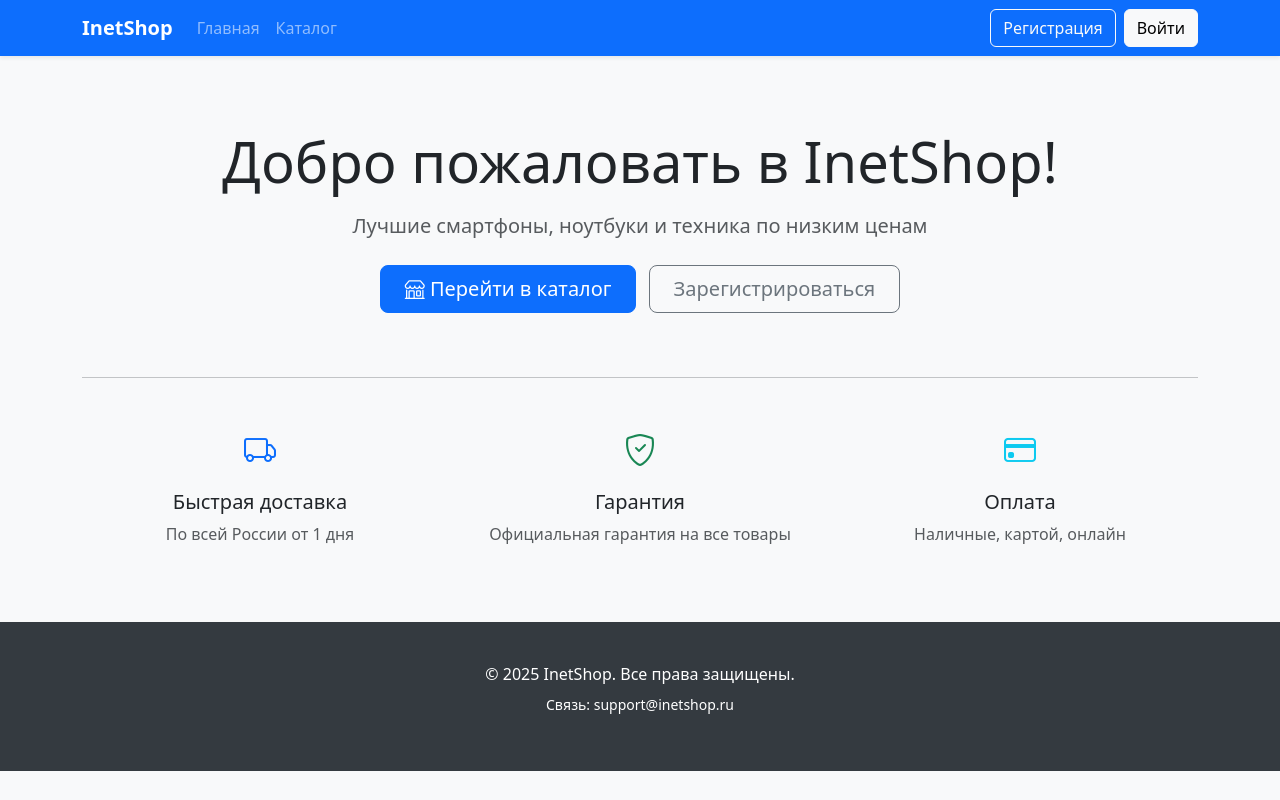
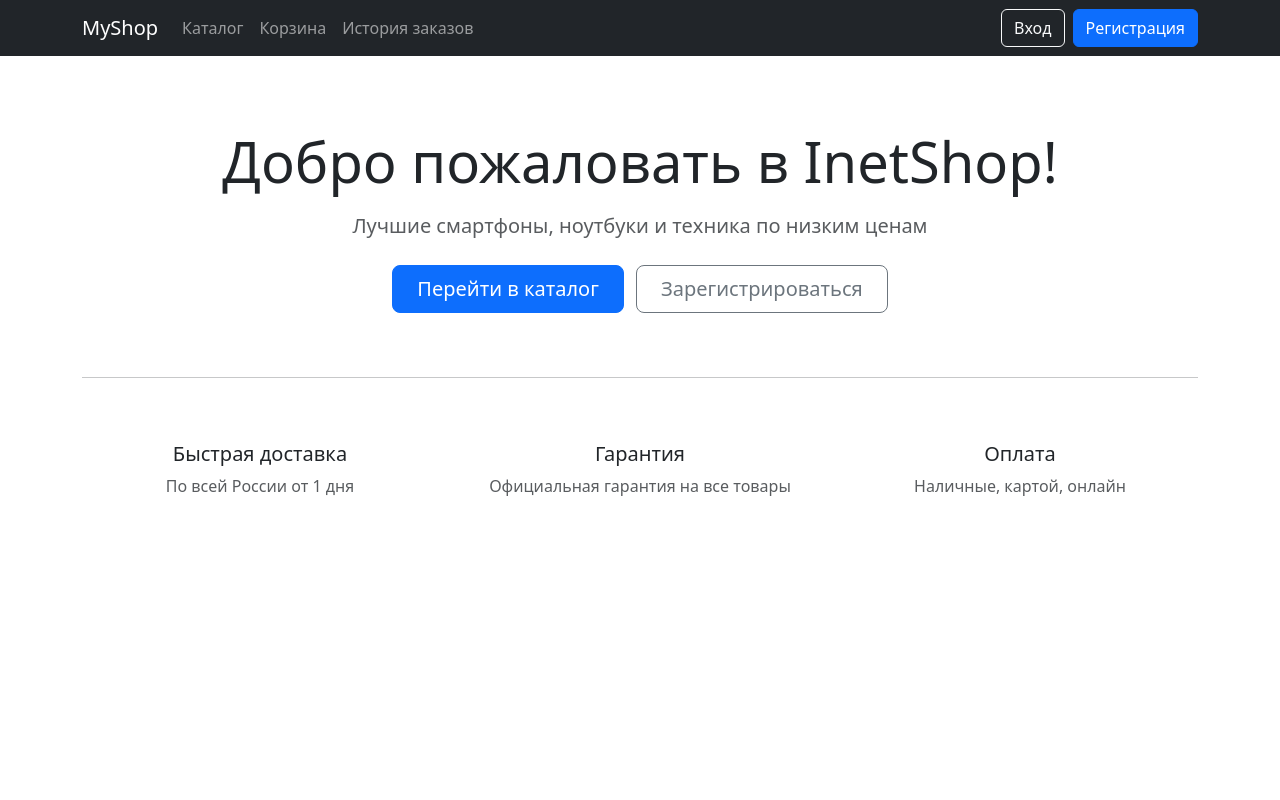
Before and after one commit to PogRom26/Inet_shop_with_auth, a Django app: page / in a window 1280 px wide. Run offline with Django 5.2, Linux system fonts and the light colour scheme; parts of the project's set-up code (start-up, migrations or seed data) failed here and were passed over.

```diff
--- a/config/settings.py
+++ b/config/settings.py
@@ -6,14 +6,13 @@ from decouple import config
 # Build paths inside the project like this: BASE_DIR / 'subdir'.
 BASE_DIR = Path(__file__).resolve().parent.parent
 
-# SECURITY WARNING: keep the secret key used in production secret!
- # Для разработки
-
 # SECURITY WARNING: don't run with debug turned on in production!
 DEBUG = config('DEBUG', default=False, cast=bool)
 SECRET_KEY = config('SECRET_KEY')
 
 ALLOWED_HOSTS = ['localhost', '127.0.0.1']
+
+LOGIN_URL = '/login/'
 
 # Application definition
 INSTALLED_APPS = [
--- a/config/urls.py
+++ b/config/urls.py
@@ -17,14 +17,14 @@ from shop.views import (
 
 urlpatterns = [
     # === Админка ===
-    path('admin/', admin.site.urls),
+    path('admin/', admin.site.urls),  # 🔥 Обязательно!
 
     # === API: Авторизация и JWT ===
     path('api/auth/', include('user.urls')),
     path('api/token/', TokenObtainPairView.as_view(), name='token_obtain_pair'),
     path('api/token/refresh/', TokenRefreshView.as_view(), name='token_refresh'),
 
-    # === API: Магазин (только для фронтенда!) ===
+    # === API: Магазин ===
     path('api/shop/', include('shop.urls')),
 
     # === API: Документация ===
@@ -33,7 +33,7 @@ urlpatterns = [
 
     # === HTML-страницы ===
     path('', index, name='home'),
-    path('catalog/', products_page, name='products'),
+    path('products/', products_page, name='products'),
     path('product/<int:product_id>/', product_detail_page, name='product_detail'),
     path('login/', login_page, name='login'),
     path('register/', register_page, name='register'),
--- a/shop/views.py
+++ b/shop/views.py
@@ -1,5 +1,5 @@
 from django.http import JsonResponse
-from django.shortcuts import render
+from django.shortcuts import render, redirect
 from rest_framework import status, permissions, generics
 from rest_framework.permissions import AllowAny
 from rest_framework.views import APIView
@@ -286,12 +286,14 @@ def register_page(request):
 
 
 def profile_page(request):
-    """Личный кабинет"""
+    if not request.user.is_authenticated:
+        return redirect('/login/')
     return render(request, 'profile.html')
 
 
 def cart_page(request):
-    """Корзина"""
+    if not request.user.is_authenticated:
+        return redirect('/login/')
     return render(request, 'cart.html')
 
 
@@ -301,5 +303,6 @@ def order_detail_page(request):
 
 
 def orders_history_page(request):
-    """История заказов"""
+    if not request.user.is_authenticated:
+        return redirect('/login/')
     return render(request, 'orders_history.html')
--- a/templates/base.html
+++ b/templates/base.html
@@ -1,67 +1,54 @@
-<!-- templates/base.html -->
 <!DOCTYPE html>
 <html lang="ru">
 <head>
     <meta charset="UTF-8">
-    <meta name="viewport" content="width=device-width, initial-scale=1">
-    <title>InetShop — Интернет-магазин электроники</title>
-    <link href="https://cdn.jsdelivr.net/npm/bootstrap@5.3.3/dist/css/bootstrap.min.css" rel="stylesheet">
-    <link rel="stylesheet" href="https://cdn.jsdelivr.net/npm/bootstrap-icons@1.11.3/font/bootstrap-icons.css">
-    <style>
-        body {
-            min-height: 100vh;
-            background-color: #f8f9fa;
-        }
-        .navbar-brand {
-            font-weight: bold;
-        }
-        .footer {
-            margin-top: 60px;
-            padding: 40px 0;
-            background-color: #343a40;
-            color: #fff;
-        }
-    </style>
+    <title>{% block title %}MyShop{% endblock %}</title>
+    <link href="https://cdn.jsdelivr.net/npm/bootstrap@5.3.0/dist/css/bootstrap.min.css" rel="stylesheet">
 </head>
 <body>
+    <nav class="navbar navbar-expand-lg navbar-dark bg-dark mb-4">
+        <div class="container">
+            <a class="navbar-brand" href="/">MyShop</a>
 
-    <!-- Навигация -->
-    <nav class="navbar navbar-expand-lg navbar-dark bg-primary shadow-sm">
-        <div class="container">
-            <a class="navbar-brand" href="/">InetShop</a>
-            <button class="navbar-toggler" type="button" data-bs-toggle="collapse" data-bs-target="#nav">
-                <span class="navbar-toggler-icon"></span>
-            </button>
-            <div class="collapse navbar-collapse" id="nav">
-                <ul class="navbar-nav me-auto">
-                    <li class="nav-item">
-                        <a class="nav-link" href="/">Главная</a>
-                    </li>
-                    <li class="nav-item">
-                        <a class="nav-link" href="/products/">Каталог</a>
-                    </li>
-                </ul>
-                <div class="d-flex">
-                    <a href="/register/" class="btn btn-outline-light me-2">Регистрация</a>
-                    <a href="/login/" class="btn btn-light">Войти</a>
-                </div>
+            <div class="navbar-nav me-auto">
+                <a class="nav-link" href="/catalog/">Каталог</a>
+                <a class="nav-link" href="/cart/">Корзина</a>
+                <a class="nav-link" href="/orders-history/">История заказов</a>
+            </div>
+
+            <div class="d-flex">
+                {% if request.user.is_authenticated %}
+                    <span class="navbar-text text-white me-3">
+                        Привет, {{ request.user.email }}
+                    </span>
+                    <a href="/profile/" class="btn btn-outline-light me-2">Профиль</a>
+                    <a href="/api/auth/logout/" class="btn btn-danger">Выйти</a>
+                {% else %}
+                    <a href="/login/" class="btn btn-outline-light me-2">Вход</a>
+                    <a href="/register/" class="btn btn-primary">Регистрация</a>
+                {% endif %}
             </div>
         </div>
     </nav>
 
-    <!-- Контент -->
-    <main class="container mt-4">
+    <div class="container">
         {% block content %}{% endblock %}
-    </main>
+    </div>
 
-    <!-- Подвал -->
-    <footer class="footer">
-        <div class="container text-center">
-            <p class="mb-0">© 2025 InetShop. Все права защищены.</p>
-            <p class="small mt-2">Связь: support@inetshop.ru</p>
-        </div>
-    </footer>
-
-    <script src="https://cdn.jsdelivr.net/npm/bootstrap@5.3.3/dist/js/bootstrap.bundle.min.js"></script>
+    <script>
+        // Простая проверка JWT токена при загрузке
+        document.addEventListener('DOMContentLoaded', function () {
+            const token = localStorage.getItem('access_token');
+            const logoutBtn = document.querySelector('[href="/api/auth/logout/"]');
+            if (logoutBtn) {
+                logoutBtn.addEventListener('click', function (e) {
+                    e.preventDefault();
+                    localStorage.removeItem('access_token');
+                    localStorage.removeItem('refresh_token');
+                    window.location.href = '/';
+                });
+            }
+        });
+    </script>
 </body>
 </html>
--- a/templates/cart.html
+++ b/templates/cart.html
@@ -1,5 +1,7 @@
 <!-- templates/cart.html -->
 {% extends "base.html" %}
+
+{% block title %}Корзина{% endblock %}
 
 {% block content %}
 <h2><i class="bi bi-cart-fill"></i> Корзина</h2>
--- a/templates/index.html
+++ b/templates/index.html
@@ -1,5 +1,7 @@
 <!-- templates/index.html -->
 {% extends "base.html" %}
+
+{% block title %}Главная{% endblock %}
 
 {% block content %}
 <div class="text-center py-5">
--- a/templates/login.html
+++ b/templates/login.html
@@ -1,5 +1,7 @@
 <!-- templates/login.html -->
 {% extends "base.html" %}
+
+{% block title %}Вход{% endblock %}
 
 {% block content %}
 <div class="row justify-content-center">
--- a/templates/orders_history.html
+++ b/templates/orders_history.html
@@ -1,5 +1,7 @@
 <!-- templates/orders_history.html -->
 {% extends "base.html" %}
+
+{% block title %}История заказов{% endblock %}
 
 {% block content %}
 <h2><i class="bi bi-journal-text"></i> История заказов</h2>
--- a/templates/products.html
+++ b/templates/products.html
@@ -1,4 +1,6 @@
 {% extends "base.html" %}
+
+{% block title %}Каталог{% endblock %}
 
 {% block content %}
 <h2><i class="bi bi-list-task"></i> Каталог товаров</h2>
--- a/templates/profile.html
+++ b/templates/profile.html
@@ -1,5 +1,7 @@
 <!-- templates/profile.html -->
 {% extends "base.html" %}
+
+{% block title %}Личный кабинет{% endblock %}
 
 {% block content %}
 <h2><i class="bi bi-person-fill"></i> Личный кабинет</h2>
--- a/templates/register.html
+++ b/templates/register.html
@@ -1,5 +1,7 @@
 <!-- templates/register.html -->
 {% extends "base.html" %}
+
+{% block title %}Регистрация{% endblock %}
 
 {% block content %}
 <div class="row justify-content-center">
--- a/user/urls.py
+++ b/user/urls.py
@@ -1,6 +1,7 @@
 # user/urls.py
 from django.urls import path
 from . import views
+from user.views import LogoutView, LoginView
 
 urlpatterns = [
     path('register/', views.RegisterView.as_view(), name='register'),
@@ -11,6 +12,8 @@ urlpatterns = [
     path('addresses/<int:pk>/', views.AddressDetailView.as_view(), name='address-detail'),
     path('addresses/set-default/<int:pk>/', views.SetDefaultAddressView.as_view(), name='set-default-address'),
 
+    # Вход
+    path('login/', LoginView.as_view(), name='login'),
     # Выход
     path('logout/', views.LogoutView.as_view(), name='logout'),
 ]
```
